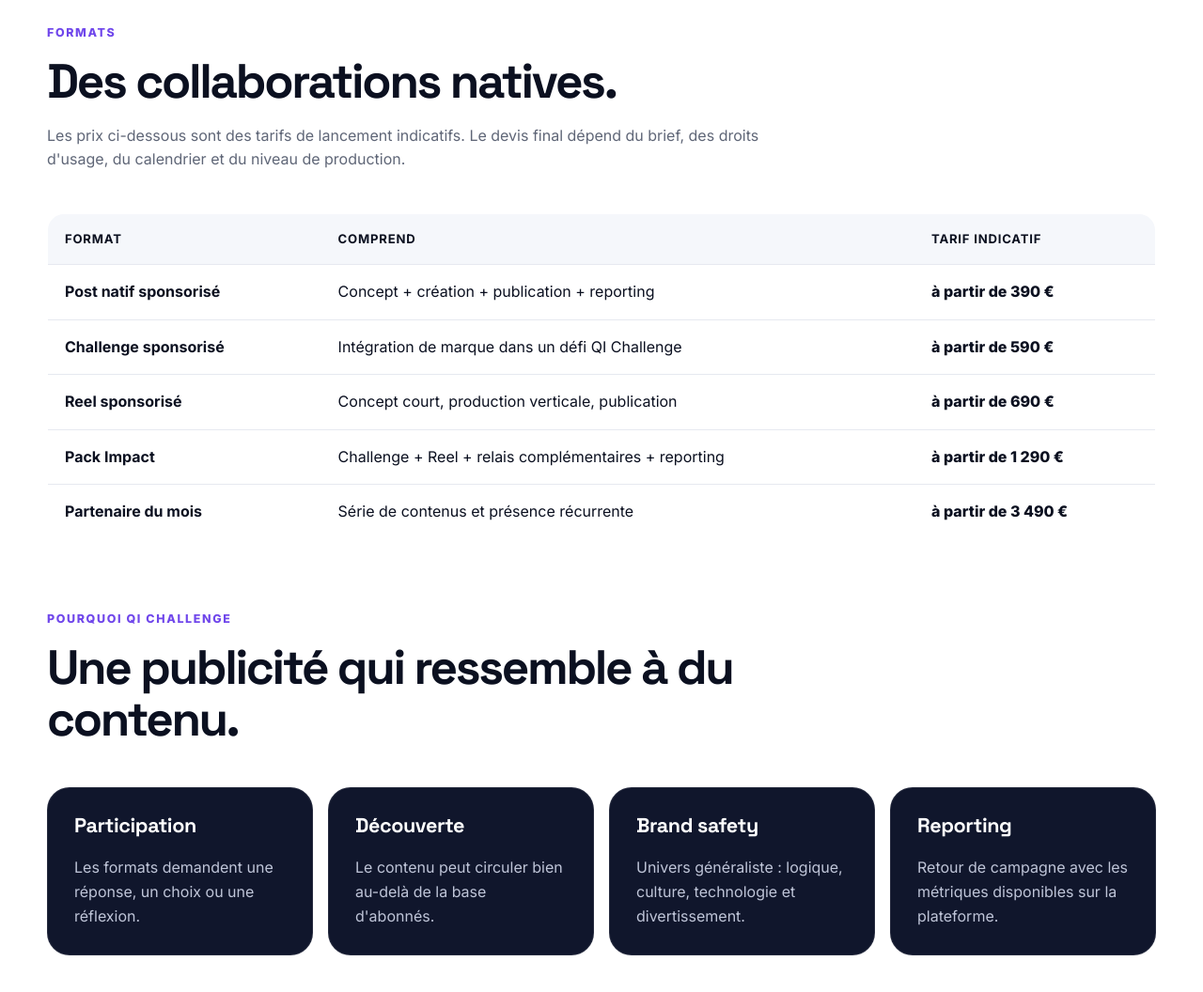
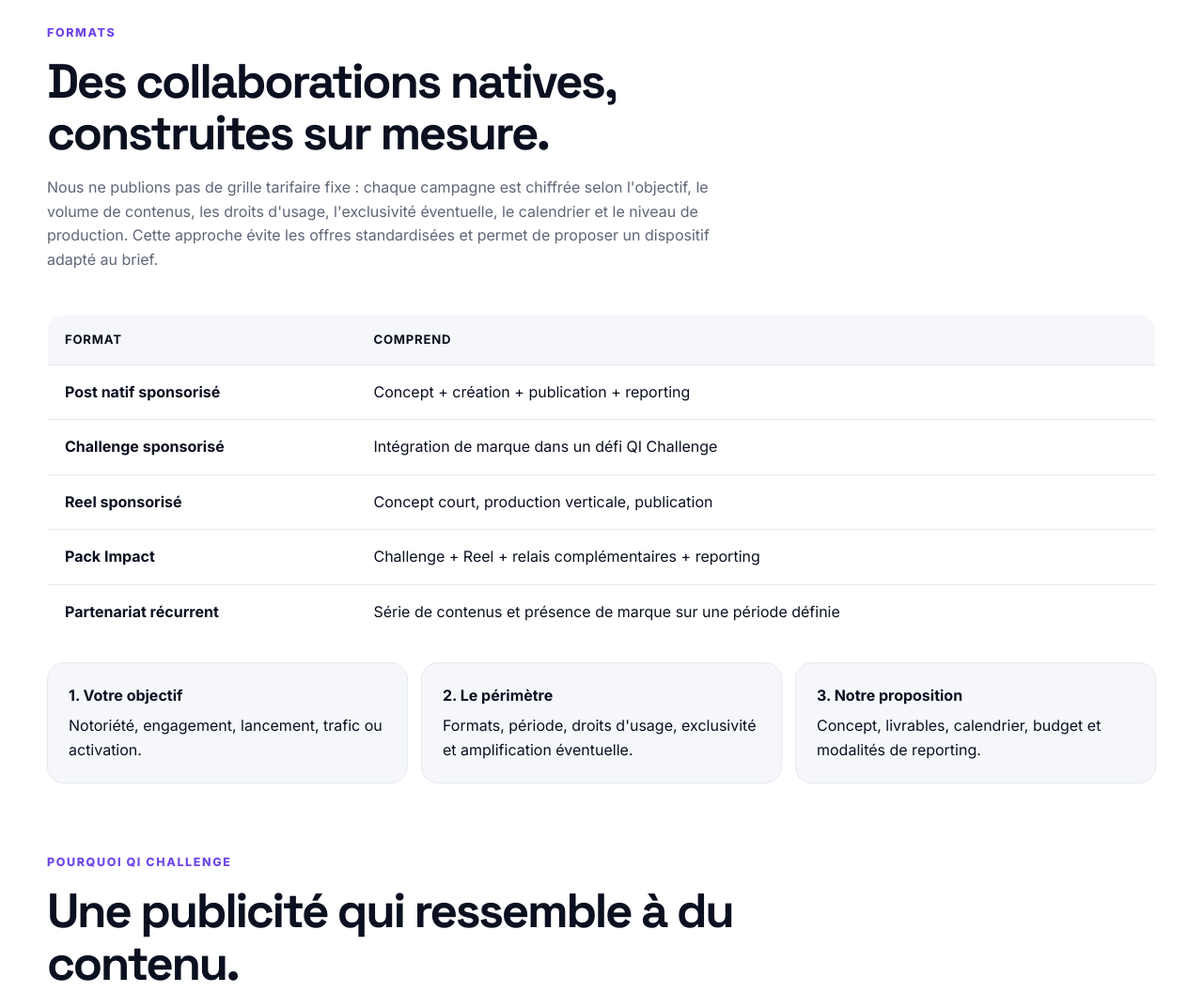
Before and after one commit to qichallenge/landing, a plain HTML site: page media-kit.html in a window 1280 px wide. Shown: the part 1460-2516 px from the top of the page at 94% size. Drawn offline with Linux system fonts and the light colour scheme.

Commit message:
refactor: move media kit pricing to custom quotes

```diff
--- a/media-kit.html
+++ b/media-kit.html
@@ -12,7 +12,7 @@
   <link href="https://fonts.googleapis.com/css2?family=Inter:wght@400;500;600;700;800&family=Space+Grotesk:wght@500;600;700&display=swap" rel="stylesheet">
   <link rel="stylesheet" href="css/style.css">
   <style>
-    .kit-hero{padding:90px 0 55px;background:linear-gradient(145deg,#10162c,#1a2145);color:#fff}.kit-hero p{color:#c5cce0;max-width:760px}.kit-main{padding:70px 0}.kit-section{margin-bottom:70px}.kit-table{width:100%;border-collapse:collapse;border:1px solid var(--line);border-radius:18px;overflow:hidden}.kit-table th,.kit-table td{padding:16px 18px;border-bottom:1px solid var(--line);text-align:left}.kit-table th{background:var(--soft);font-size:.82rem;text-transform:uppercase;letter-spacing:.06em}.kit-table tr:last-child td{border-bottom:0}.note{padding:18px;border-radius:16px;background:#fff8e8;border:1px solid #f2dfa9;color:#6d5521}.back-link{display:inline-block;margin-bottom:24px;color:#d7ddf1}.price{font-weight:800;white-space:nowrap}@media(max-width:720px){.kit-table{font-size:.85rem}.kit-table th,.kit-table td{padding:12px 10px}}
+    .kit-hero{padding:90px 0 55px;background:linear-gradient(145deg,#10162c,#1a2145);color:#fff}.kit-hero p{color:#c5cce0;max-width:760px}.kit-main{padding:70px 0}.kit-section{margin-bottom:70px}.kit-table{width:100%;border-collapse:collapse;border:1px solid var(--line);border-radius:18px;overflow:hidden}.kit-table th,.kit-table td{padding:16px 18px;border-bottom:1px solid var(--line);text-align:left}.kit-table th{background:var(--soft);font-size:.82rem;text-transform:uppercase;letter-spacing:.06em}.kit-table tr:last-child td{border-bottom:0}.note{padding:18px;border-radius:16px;background:#fff8e8;border:1px solid #f2dfa9;color:#6d5521}.back-link{display:inline-block;margin-bottom:24px;color:#d7ddf1}.brief-grid{display:grid;grid-template-columns:repeat(3,1fr);gap:14px;margin-top:24px}.brief-card{padding:22px;border:1px solid var(--line);border-radius:18px;background:var(--soft)}.brief-card strong{display:block;margin-bottom:6px}.kit-footer{padding:32px 0 48px;border-top:1px solid var(--line);color:var(--muted);font-size:.88rem}.kit-footer a{margin-right:18px;color:var(--ink)}@media(max-width:720px){.kit-table{font-size:.85rem}.kit-table th,.kit-table td{padding:12px 10px}.brief-grid{grid-template-columns:1fr}}
   </style>
 </head>
 <body>
@@ -50,17 +50,26 @@
       </section>
 
       <section class="kit-section">
-        <div class="section-heading"><span class="eyebrow">Formats</span><h2>Des collaborations natives.</h2><p>Les prix ci-dessous sont des tarifs de lancement indicatifs. Le devis final dépend du brief, des droits d'usage, du calendrier et du niveau de production.</p></div>
+        <div class="section-heading">
+          <span class="eyebrow">Formats</span>
+          <h2>Des collaborations natives, construites sur mesure.</h2>
+          <p>Nous ne publions pas de grille tarifaire fixe : chaque campagne est chiffrée selon l'objectif, le volume de contenus, les droits d'usage, l'exclusivité éventuelle, le calendrier et le niveau de production. Cette approche évite les offres standardisées et permet de proposer un dispositif adapté au brief.</p>
+        </div>
         <table class="kit-table">
-          <thead><tr><th>Format</th><th>Comprend</th><th>Tarif indicatif</th></tr></thead>
+          <thead><tr><th>Format</th><th>Comprend</th></tr></thead>
           <tbody>
-            <tr><td><strong>Post natif sponsorisé</strong></td><td>Concept + création + publication + reporting</td><td class="price">à partir de 390 €</td></tr>
-            <tr><td><strong>Challenge sponsorisé</strong></td><td>Intégration de marque dans un défi QI Challenge</td><td class="price">à partir de 590 €</td></tr>
-            <tr><td><strong>Reel sponsorisé</strong></td><td>Concept court, production verticale, publication</td><td class="price">à partir de 690 €</td></tr>
-            <tr><td><strong>Pack Impact</strong></td><td>Challenge + Reel + relais complémentaires + reporting</td><td class="price">à partir de 1 290 €</td></tr>
-            <tr><td><strong>Partenaire du mois</strong></td><td>Série de contenus et présence récurrente</td><td class="price">à partir de 3 490 €</td></tr>
+            <tr><td><strong>Post natif sponsorisé</strong></td><td>Concept + création + publication + reporting</td></tr>
+            <tr><td><strong>Challenge sponsorisé</strong></td><td>Intégration de marque dans un défi QI Challenge</td></tr>
+            <tr><td><strong>Reel sponsorisé</strong></td><td>Concept court, production verticale, publication</td></tr>
+            <tr><td><strong>Pack Impact</strong></td><td>Challenge + Reel + relais complémentaires + reporting</td></tr>
+            <tr><td><strong>Partenariat récurrent</strong></td><td>Série de contenus et présence de marque sur une période définie</td></tr>
           </tbody>
         </table>
+        <div class="brief-grid">
+          <div class="brief-card"><strong>1. Votre objectif</strong><span>Notoriété, engagement, lancement, trafic ou activation.</span></div>
+          <div class="brief-card"><strong>2. Le périmètre</strong><span>Formats, période, droits d'usage, exclusivité et amplification éventuelle.</span></div>
+          <div class="brief-card"><strong>3. Notre proposition</strong><span>Concept, livrables, calendrier, budget et modalités de reporting.</span></div>
+        </div>
       </section>
 
       <section class="kit-section">
@@ -74,10 +83,18 @@
       </section>
 
       <section class="final-cta-box">
-        <div><span class="eyebrow">Votre prochaine campagne</span><h2>Parlons de votre objectif.</h2></div>
+        <div><span class="eyebrow">Votre prochaine campagne</span><h2>Parlons de votre objectif et recevons un brief.</h2><p style="margin:10px 0 0;color:var(--muted)">Une proposition commerciale et un devis sont préparés après échange sur votre besoin.</p></div>
         <a class="btn btn-primary" href="mailto:partenariats@qichallenge.com?subject=Demande%20de%20partenariat%20QI%20Challenge">partenariats@qichallenge.com</a>
       </section>
     </div>
   </main>
+
+  <footer class="kit-footer">
+    <div class="container">
+      <a href="mentions-legales.html">Mentions légales</a>
+      <a href="confidentialite.html">Confidentialité</a>
+      <span>© 2026 QI Challenge</span>
+    </div>
+  </footer>
 </body>
 </html>
```
